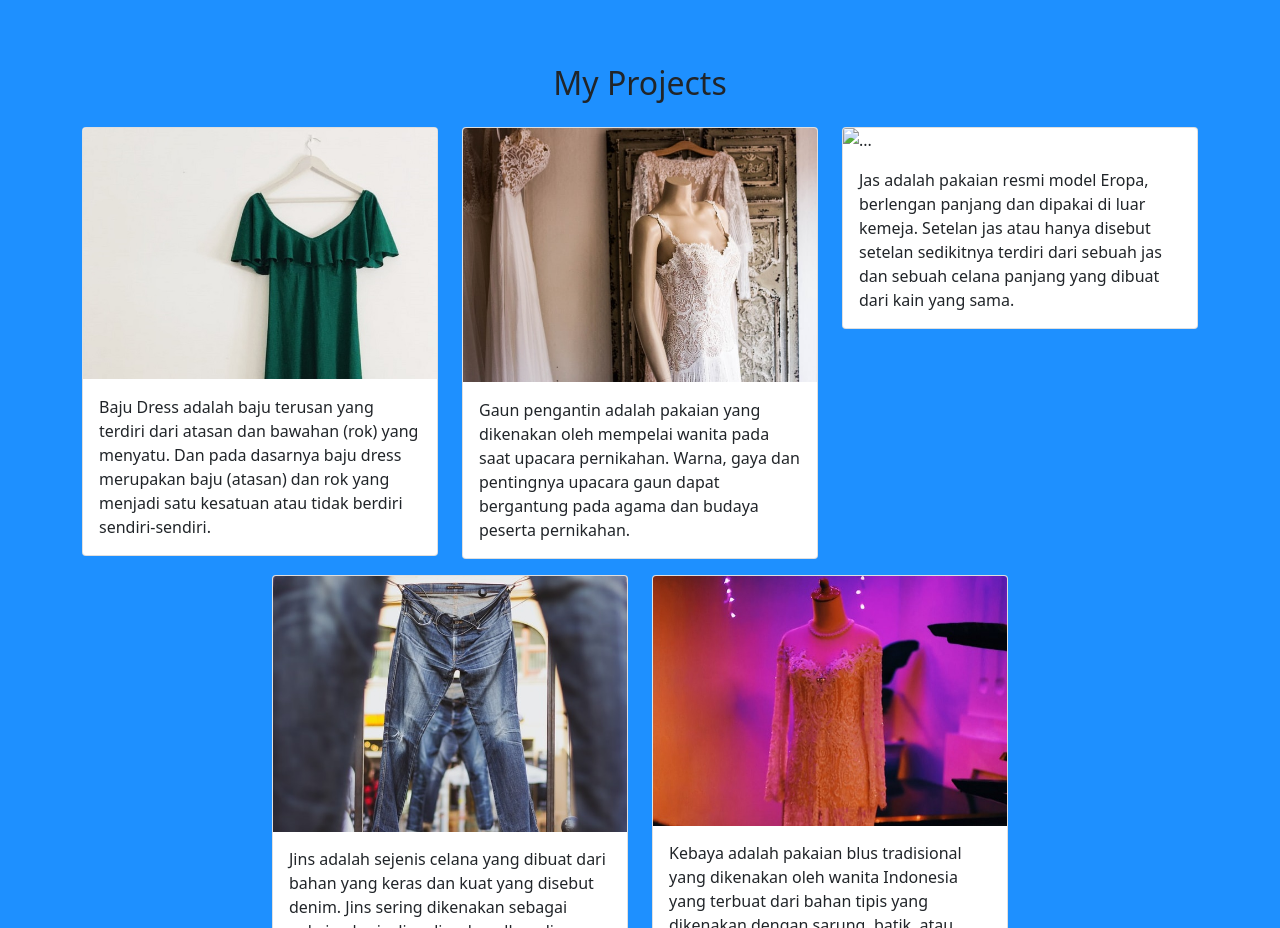
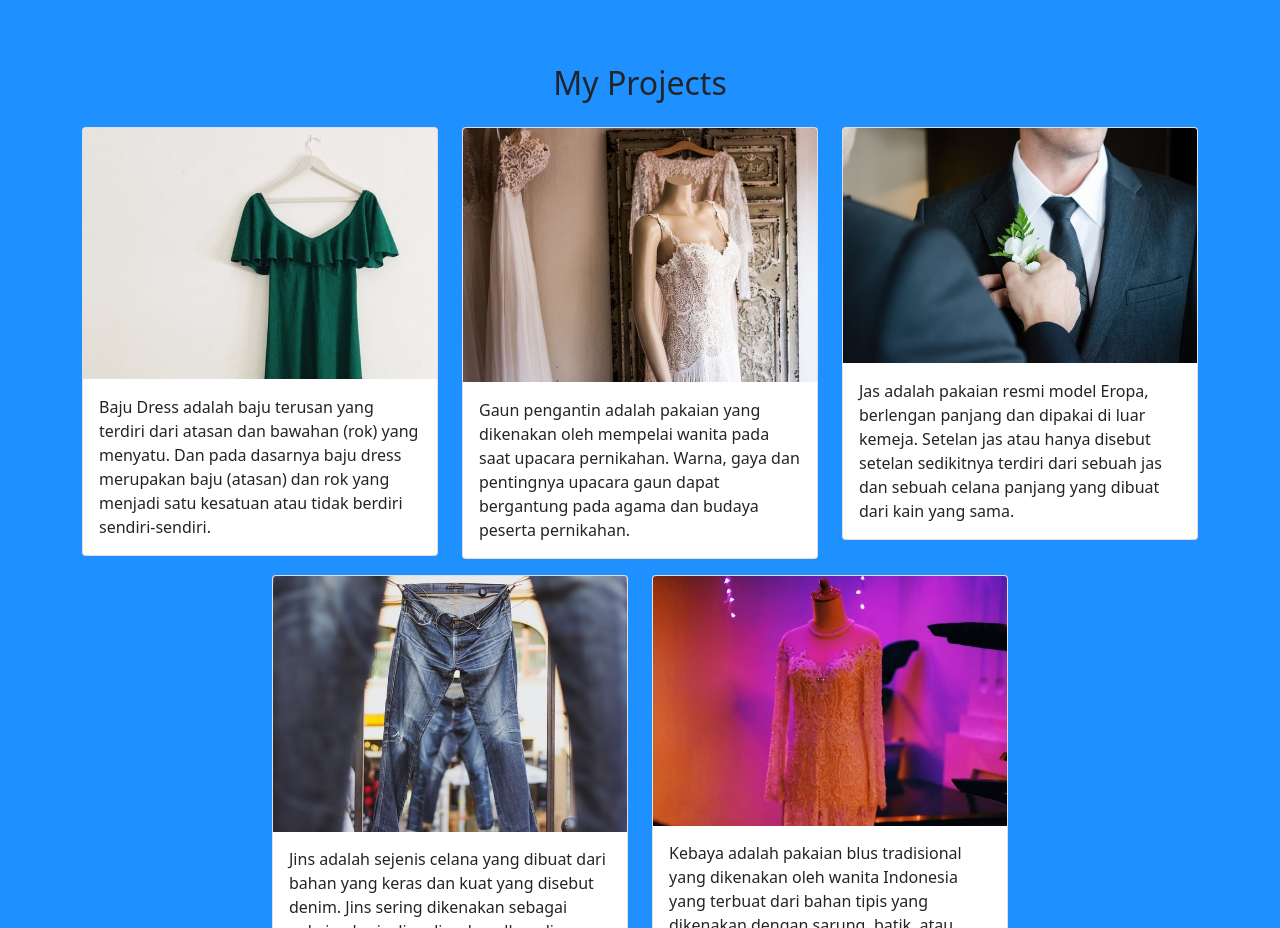
Before and after one commit to dimas-96/dimas-96.github.io, a plain HTML site: page index.html in a window 1280 px wide. Shown: the part 1640-2568 px from the top of the page. Drawn offline with nearby package versions, Linux system fonts and the light colour scheme.

```diff
--- a/index.html
+++ b/index.html
@@ -140,7 +140,7 @@
 
           <div class="col-md-4 mb-3">
             <div class="card" data-aos="flip-right" data-aos-delay="200">
-              <img src="img/projec/jas.jpg" class="card-img-top" alt="..." />
+              <img src="img/project/jas.jpg" class="card-img-top" alt="..." />
               <div class="card-body">
                 <p class="card-text">
                   Jas adalah pakaian resmi model Eropa, berlengan panjang dan dipakai di luar kemeja. Setelan jas atau hanya disebut setelan sedikitnya terdiri dari sebuah jas dan sebuah celana panjang yang dibuat dari kain yang sama.
```
